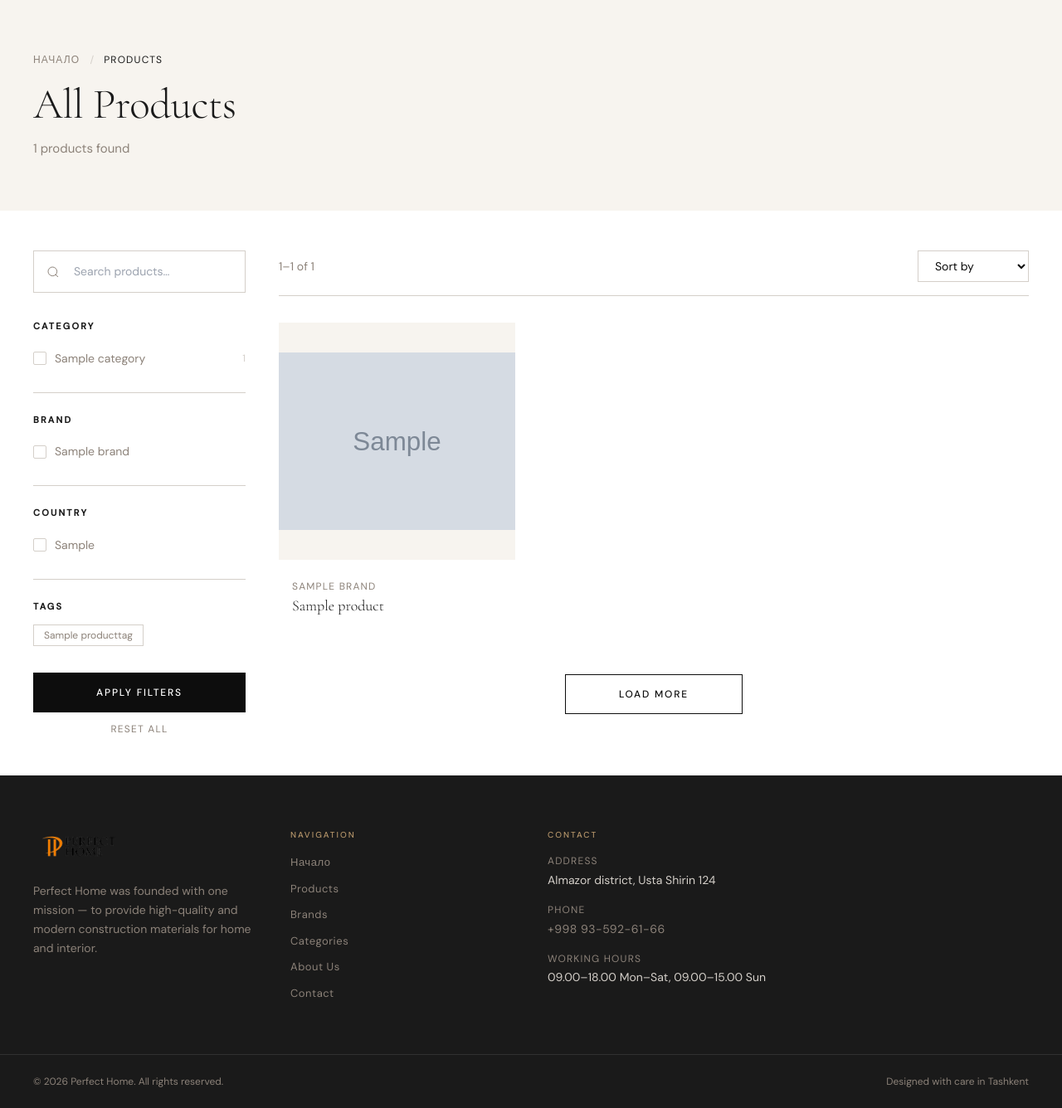
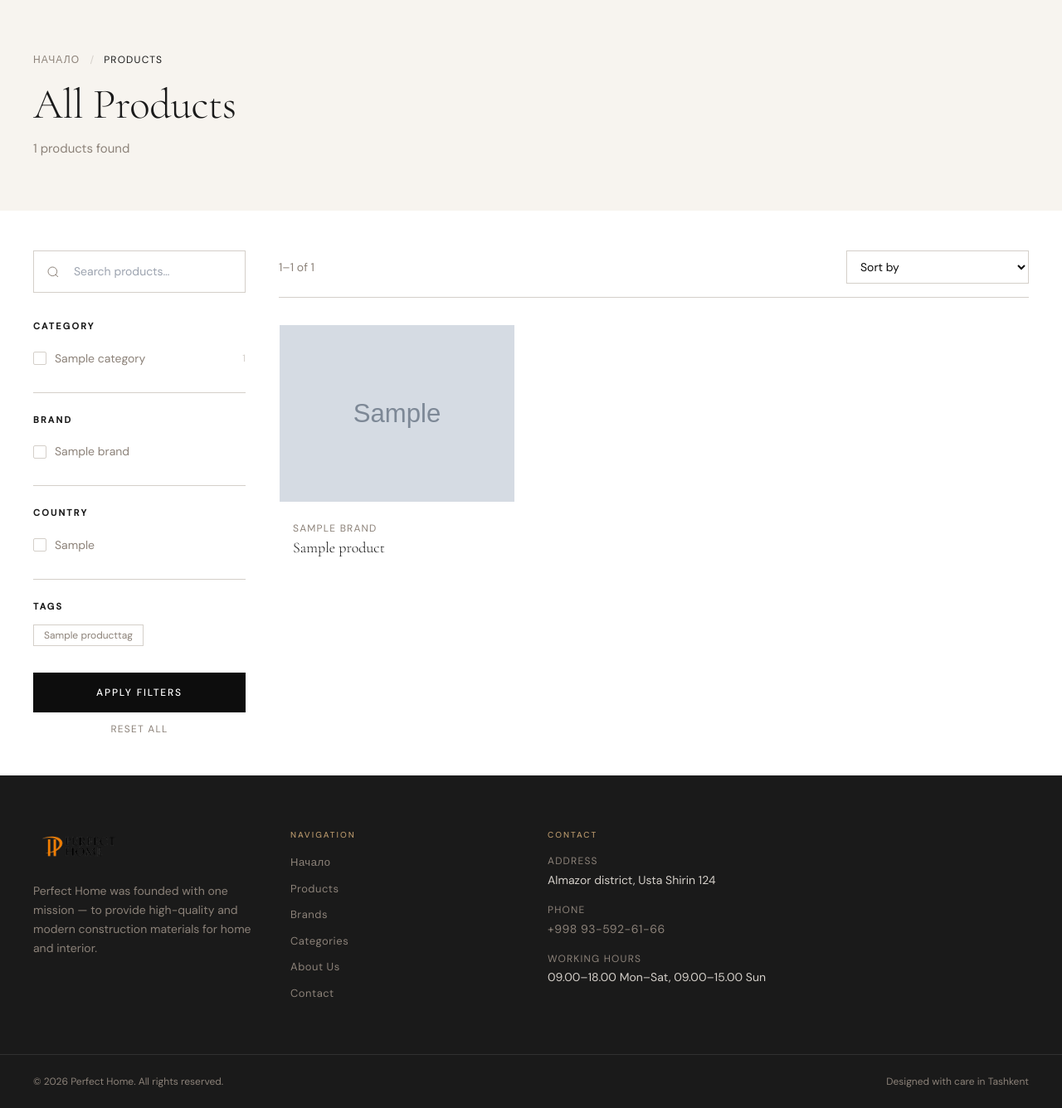
Before and after one commit to muhammadrizosultonov/PerfectHome-Django, a Django app: page /ru/products/ in a window 1280 px wide. Shown: the part 81-1417 px from the top of the page at 83% size. Run offline with Django 5.2, Linux system fonts and the light colour scheme; tables that the repository leaves empty hold one stand-in row (values such as "Sample post"); grey boxes marked "Sample" are stand-in pictures; some libraries are stand-ins or nearby versions.

Commit message:
debuggggg

```diff
--- a/apps/products/views.py
+++ b/apps/products/views.py
@@ -79,6 +79,7 @@ def product_catalog(request):
         "selected_countries": country_values,
         "selected_tag": tag_slug,
         "sort": sort,
+        "pagination_query": _build_querystring(request, ["page"]),
     }
     return render(request, "products.html", context)
 
--- a/static/css/main.css
+++ b/static/css/main.css
@@ -154,14 +154,15 @@ body {
 
 /* ---- PRODUCT CARD ---- */
 .product-card {
-  background: var(--white); overflow: hidden;
+  display: block; background: var(--white); overflow: hidden;
+  border: 1px solid transparent; text-decoration: none;
   transition: transform 0.4s ease, box-shadow 0.4s ease;
   cursor: pointer;
 }
-.product-card:hover { transform: translateY(-6px); box-shadow: 0 20px 60px rgba(0,0,0,0.1); }
+.product-card:hover { transform: translateY(-6px); border-color: var(--warm-gray); box-shadow: 0 20px 60px rgba(0,0,0,0.1); }
 
 .product-card-img {
-  width: 100%; aspect-ratio: 4/3; object-fit: contain;
+  display: block; width: 100%; aspect-ratio: 4/3; object-fit: contain;
   transition: transform 0.6s ease;
   background: var(--cream);
 }
@@ -353,6 +354,27 @@ footer {
 }
 .search-input:focus { border-color: var(--black); }
 
+/* ---- CATALOG ---- */
+.catalog-filters { align-self: flex-start; }
+.catalog-sort {
+  width: 100%; max-width: 220px; padding: 9px 32px 9px 12px;
+  border: 1px solid var(--warm-gray); border-radius: 0; cursor: pointer;
+}
+
+@media (max-width: 1023px) {
+  .catalog-filters { width: 100%; }
+  .catalog-filters form { display: grid; grid-template-columns: repeat(2, minmax(0, 1fr)); gap: 20px; }
+  .catalog-filters form > :first-child,
+  .catalog-filters form > :last-child,
+  .catalog-filters form > :nth-last-child(2) { grid-column: 1 / -1; }
+}
+
+@media (max-width: 640px) {
+  .catalog-filters form { display: block; }
+  .catalog-filters .filter-section, .catalog-filters .mb-8 { margin-bottom: 20px; }
+  .catalog-sort { max-width: none; }
+}
+
 /* ---- ANIMATIONS ---- */
 @keyframes fadeUp {
   from { opacity: 0; transform: translateY(30px); }
--- a/static/js/main.js
+++ b/static/js/main.js
@@ -117,9 +117,39 @@ revealEls.forEach(el => observer.observe(el));
 // ---- LOAD MORE ----
 const loadMoreBtn = document.getElementById('load-more');
 if (loadMoreBtn) {
-  loadMoreBtn.addEventListener('click', () => {
-    loadMoreBtn.textContent = 'Loading...';
-    setTimeout(() => { loadMoreBtn.textContent = 'No more products'; loadMoreBtn.disabled = true; }, 1200);
+  loadMoreBtn.addEventListener('click', async () => {
+    const nextUrl = loadMoreBtn.dataset.nextUrl;
+    const productGrid = document.getElementById('product-grid');
+    if (!nextUrl || !productGrid) return;
+
+    const originalLabel = loadMoreBtn.textContent;
+    loadMoreBtn.textContent = loadMoreBtn.dataset.loadingLabel || 'Loading...';
+    loadMoreBtn.disabled = true;
+
+    try {
+      const response = await fetch(nextUrl, { headers: { 'X-Requested-With': 'XMLHttpRequest' } });
+      if (!response.ok) throw new Error('Could not load products');
+
+      const page = new DOMParser().parseFromString(await response.text(), 'text/html');
+      const nextGrid = page.getElementById('product-grid');
+      if (!nextGrid) throw new Error('Product grid is missing');
+
+      [...nextGrid.children].forEach((card) => productGrid.append(card));
+      window.history.replaceState({}, '', nextUrl);
+
+      const nextButton = page.getElementById('load-more');
+      if (nextButton) {
+        loadMoreBtn.dataset.nextUrl = nextButton.dataset.nextUrl;
+        loadMoreBtn.textContent = originalLabel;
+        loadMoreBtn.disabled = false;
+      } else {
+        document.getElementById('load-more-wrap')?.remove();
+      }
+    } catch (error) {
+      loadMoreBtn.textContent = originalLabel;
+      loadMoreBtn.disabled = false;
+      window.location.assign(nextUrl);
+    }
   });
 }
 
--- a/templates/products.html
+++ b/templates/products.html
@@ -24,10 +24,10 @@
 
   <!-- Content -->
   <div class="max-w-screen-xl mx-auto px-6 lg:px-10 py-12">
-    <div class="flex flex-col lg:flex-row gap-10">
+    <div class="catalog-layout flex flex-col lg:flex-row gap-10">
 
       <!-- ─── SIDEBAR ─── -->
-      <aside class="lg:w-64 flex-shrink-0">
+      <aside class="catalog-filters lg:w-64 flex-shrink-0">
         <form method="GET">
 
           <!-- Search -->
@@ -97,28 +97,33 @@
       </aside>
 
       <!-- ─── PRODUCTS GRID ─── -->
-      <div class="flex-1">
+      <div class="catalog-results flex-1 min-w-0">
         <!-- Sort bar -->
-        <div class="flex items-center justify-between mb-8 pb-4 border-b border-warm-gray">
+        <form method="get" class="catalog-toolbar flex flex-col gap-4 sm:flex-row sm:items-center sm:justify-between mb-8 pb-4 border-b border-warm-gray">
+          {% for category in selected_categories %}<input type="hidden" name="category" value="{{ category }}">{% endfor %}
+          {% for brand in selected_brands %}<input type="hidden" name="brand" value="{{ brand }}">{% endfor %}
+          {% for country in selected_countries %}<input type="hidden" name="country" value="{{ country }}">{% endfor %}
+          {% if query %}<input type="hidden" name="q" value="{{ query }}">{% endif %}
+          {% if selected_tag %}<input type="hidden" name="tag" value="{{ selected_tag }}">{% endif %}
           <p class="text-sm text-stone">
             {% if products %}{{ products.start_index }}–{{ products.end_index }} {% trans "of" %} {{ products.paginator.count }}{% else %}{% trans "Showing all products" %}{% endif %}
           </p>
-          <select name="sort" class="form-input" style="width: auto; padding: 8px 16px; border: 1px solid var(--warm-gray);" onchange="this.form.submit()">
+          <select name="sort" aria-label="{% trans 'Sort products' %}" class="catalog-sort form-input" onchange="this.form.submit()">
             <option value="">{% trans "Sort by" %}</option>
             <option value="name" {% if sort == "name" %}selected{% endif %}>{% trans "Name A–Z" %}</option>
             <option value="-name" {% if sort == "-name" %}selected{% endif %}>{% trans "Name Z–A" %}</option>
             <option value="newest" {% if sort == "newest" %}selected{% endif %}>{% trans "Newest First" %}</option>
           </select>
-        </div>
+        </form>
 
-        <div class="grid grid-cols-1 sm:grid-cols-2 xl:grid-cols-3 gap-6">
+        <div id="product-grid" class="grid grid-cols-1 sm:grid-cols-2 xl:grid-cols-3 gap-6" aria-live="polite">
           {% for product in products|default:'' %}
           <a href="{{ product.get_absolute_url }}" class="product-card">
-            <div class="overflow-hidden bg-cream aspect-square">
+            <div class="overflow-hidden bg-cream">
               {% if product.primary_image and product.primary_image.image %}
-              <img src="{{ product.primary_image.image.url }}" alt="{{ product.name }}" class="w-full h-full object-contain">
+              <img src="{{ product.primary_image.image.url }}" alt="{{ product.name }}" class="product-card-img">
               {% else %}
-              <img src="{% static 'images/premium/product-fallback.jpg' %}" onerror='this.onerror=null;this.src="{% static "img/plumbing/square.svg" %}";' alt="{{ product.name }}" class="w-full h-full object-contain">
+              <img src="{% static 'images/premium/product-fallback.jpg' %}" onerror='this.onerror=null;this.src="{% static "img/plumbing/square.svg" %}";' alt="{{ product.name }}" class="product-card-img">
               {% endif %}
             </div>
             <div class="p-4">
@@ -138,9 +143,9 @@
         </div>
 
         <!-- Load More -->
-        {% if products.paginator.count %}
-        <div class="text-center mt-14">
-          <button id="load-more" class="btn-outline px-16">{% trans "Load More" %}</button>
+        {% if products.has_next %}
+        <div id="load-more-wrap" class="text-center mt-14">
+          <button id="load-more" type="button" class="btn-outline px-16" data-next-url="?{% if pagination_query %}{{ pagination_query }}&amp;{% endif %}page={{ products.next_page_number }}" data-loading-label="{% trans 'Loading...' %}">{% trans "Load More" %}</button>
         </div>
         {% endif %}
 
```
Also changed, not shown: apps/products/tests.py (added, +45 -0 lines).
